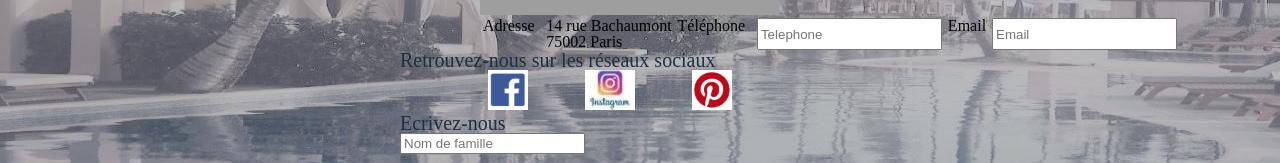
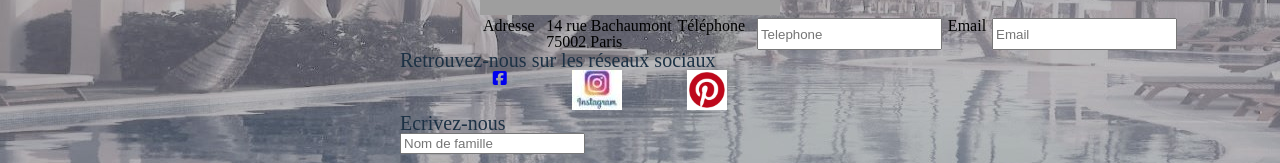
Before and after one commit to CelineAda/adahotel, a plain HTML site: page contact.html in a window 1280 px wide. Shown: the part 534-697 px from the top of the page. Drawn offline with Linux system fonts and the light colour scheme; grey boxes are pictures that could not be loaded.

Commit message:
chgmt  icone facebook

```diff
--- a/contact.html
+++ b/contact.html
@@ -3,6 +3,7 @@
 <head>
 	<title>Ada Hotel</title>
 	<link rel="stylesheet" href="assets/css/master.css"/>
+	<script src="https://kit.fontawesome.com/d4a45d9f40.js" crossorigin="anonymous"></script>
 </head>
 <body>
 	<header>
@@ -45,8 +46,7 @@
 				<div>
 					<h3>Retrouvez-nous sur les réseaux sociaux</h3>
 					<p class="reseaux">
-						<a href="https://www.facebook.com" target="_blank">
-						<img src="assets/images/contact/facebook_ok.png" class="facebook"></a>
+						<a href="https://www.facebook.com" target="_blank"><i class="fab fa-facebook-square"></i></a>
 						<a href="https://www.instagram.com" target="_blank">
 						<img src="assets/images/contact/instagram_ok.jpg"></a>
 						<a href="https://www.pinterest.fr/" target="_blank">
```
